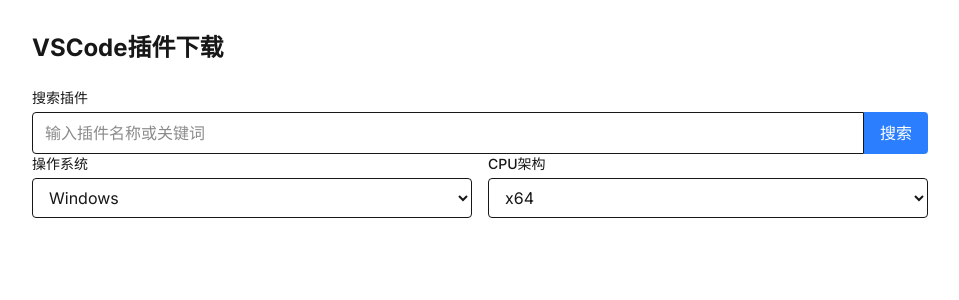
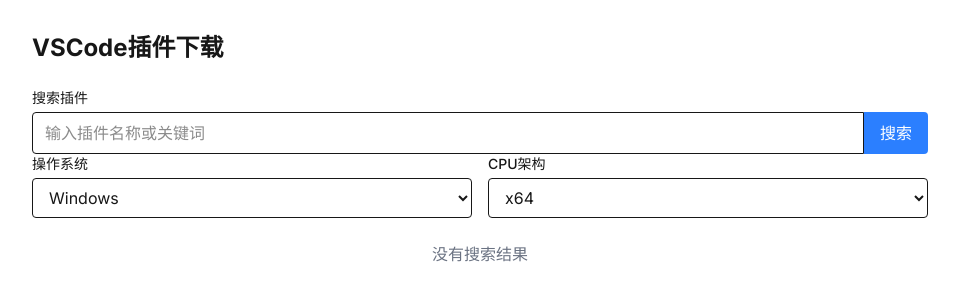
Before and after one commit to adam-ikari/vscode-extensions-downloader, a Next.js app: page / in a window 1280 px wide. Shown: the top 300 px of the page, without its empty margins (160-1119 px from the left). Built offline with nearby package versions, Linux system fonts and the light colour scheme.

Commit message:
修复搜索结果显示逻辑，添加无结果时的提示信息

```diff
--- a/src/app/page.tsx
+++ b/src/app/page.tsx
@@ -75,7 +75,7 @@
             </select>
           </div>
         </div>
-        {extensions.length > 0 && (
+        {extensions.length > 0 ? (
           <div className="mb-6">
             <div className="flex justify-between items-center mb-2">
               <h2 className="text-lg font-semibold">搜索结果</h2>
@@ -151,6 +151,10 @@
               })}
             </div>
           </div>
+        ) : (
+          <div className="text-center">
+            <p className="text-gray-500">没有搜索结果</p>
+          </div>
         )}
       </div>
     </div>
```
